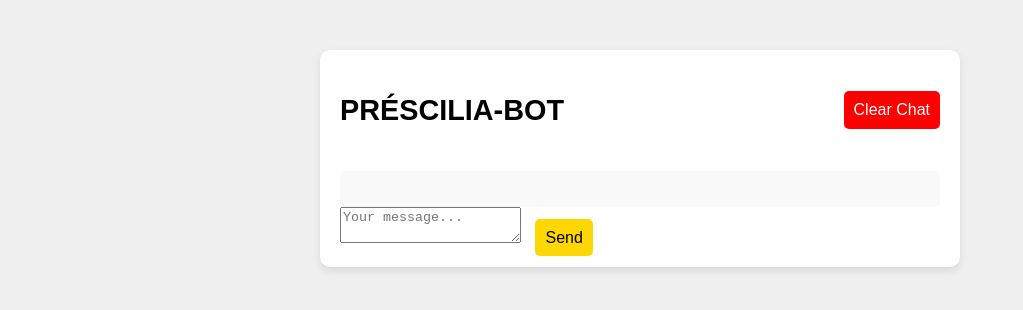
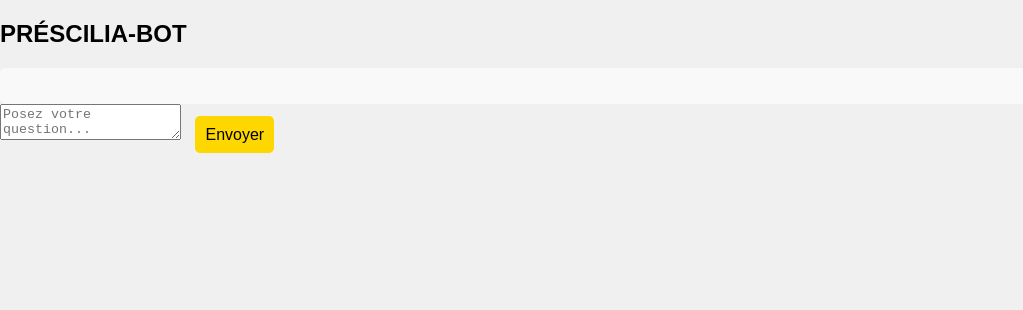
Before and after one commit to KyotakaMD45/Kyotaka, a plain HTML site: page bot.html in a window 1280 px wide. Shown: the whole page, without its empty margins (0-1023 px from the left). Drawn offline with Linux system fonts and the light colour scheme.

Commit message:
Update bot.html

```diff
--- a/bot.html
+++ b/bot.html
@@ -3,21 +3,21 @@
 <head>
     <meta charset="UTF-8">
     <meta name="viewport" content="width=device-width, initial-scale=1.0">
-    <title>PRÉSCILIA Chatbot</title>
+    <title>Chatbot PRÉSCILIA</title>
     <link rel="stylesheet" href="style.css">
 </head>
 <body>
-    <div class="chatbot-container">
-        <div class="chatbot-header">
-            <h2>PRÉSCILIA-BOT</h2>
-            <button id="clear-chat" class="clear-btn">Clear Chat</button>
-        </div>
-        <div class="chatbox">
-            <ul class="chat-list"></ul>
-        </div>
-        <div class="chat-input">
-            <textarea placeholder="Your message..."></textarea>
-            <span class="send-icon">Send</span>
+    <div class="room-container">
+        <div class="hallway"></div>
+        <div class="chatbot-room">
+            <h2><span class="prescilia-name">PRÉSCILIA-BOT</span></h2> <!-- Nom stylisé du bot -->
+            <div class="chatbox">
+                <ul class="chat-list"></ul>
+            </div>
+            <div class="chat-input">
+                <textarea placeholder="Posez votre question..."></textarea>
+                <span class="send-icon">Envoyer</span>
+            </div>
         </div>
     </div>
 
```
